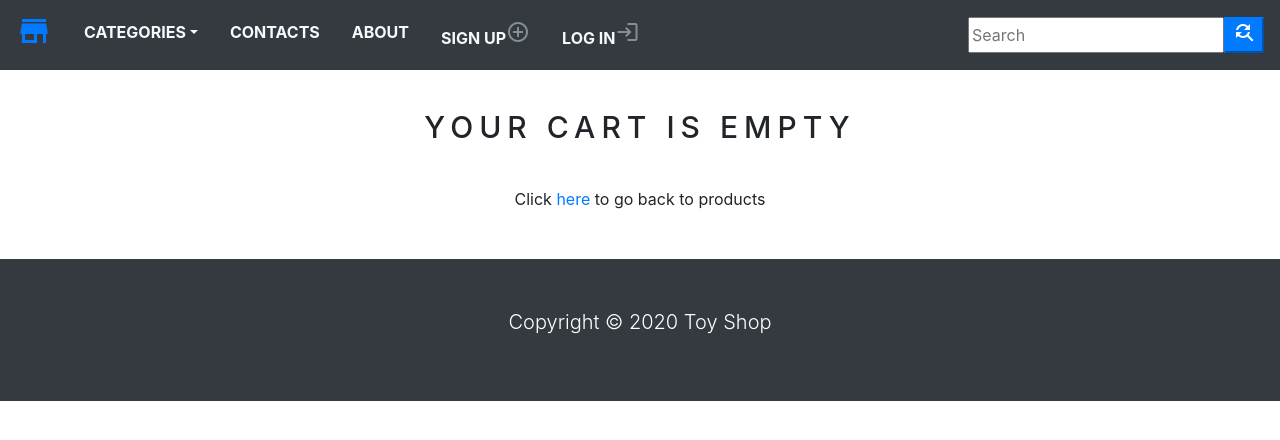
After one commit to michail82/ecommerce-project, a Django app: page /cart in a window 1280 px wide. The commit adds this page. Shown: the top 440 px of the page. Run offline with Django 3.2, Linux system fonts and the light colour scheme; tables that the repository leaves empty hold one stand-in row (values such as "Sample post"); some libraries are stand-ins or nearby versions.

Commit message:
initial commit

```diff
--- a/ecommerce/settings.py
+++ b/ecommerce/settings.py
@@ -38,6 +38,7 @@ INSTALLED_APPS = [
     'django.contrib.messages',
     'django.contrib.staticfiles',
     'shop',
+    'crispy_forms',
 ]
 
 MIDDLEWARE = [
@@ -63,6 +64,8 @@ TEMPLATES = [
                 'django.template.context_processors.request',
                 'django.contrib.auth.context_processors.auth',
                 'django.contrib.messages.context_processors.messages',
+                'shop.context_processors.menu_links',
+                'shop.context_processors.counter',
             ],
         },
     },
@@ -131,3 +134,5 @@ STATIC_ROOT = os.path.join(BASE_DIR, 'static')
 
 MEDIA_URL = '/media/'
 MEDIA_ROOT = os.path.join(BASE_DIR, 'static', 'media')
+
+CRISPY_TEMPLATE_PACK = 'bootstrap4'
--- a/ecommerce/static/css/base.css
+++ b/ecommerce/static/css/base.css
@@ -16,3 +16,12 @@ body {
     text-transform: uppercase;
     letter-spacing: .2em;
 }
+
+.errorlist li {
+    color: red;
+    font-weight: bold;
+}
+
+.custom_div {
+    margin-bottom: 20px !important
+}
--- /dev/null
+++ b/ecommerce/static/css/cart.css
@@ -0,0 +1,17 @@
+.cart-table {
+    min-width: 480px;
+    font-size: 14px;
+}
+
+.cart-thead {
+    font-weight: normal;
+    text-transform: uppercase;
+    letter-spacing: .2em;
+    background-color: #f8f9fa !important;
+
+}
+
+.cart-icon {
+    text-decoration: none;
+    color: #868e96;
+}
--- /dev/null
+++ b/shop/context_processors.py
@@ -0,0 +1,22 @@
+from .models import Category, Cart, CartItem
+from .views import _cart_id
+
+def counter(request):
+    item_count = 0
+    if 'admin' in request.path:
+        return {}
+    else:
+        try:
+            cart = Cart.objects.filter(cart_id=_cart_id(request))
+            cart_items = CartItem.objects.all().filter(cart=cart[:1])
+            for cart_item in cart_items:
+                item_count += cart_item.quantity
+        except Cart.DoesNotExist:
+            item_count = 0
+    return dict(item_count=item_count)
+
+
+
+def menu_links(request):
+    links = Category.objects.all()
+    return dict(links=links)
--- a/shop/templates/base.html
+++ b/shop/templates/base.html
@@ -13,6 +13,8 @@
     rel="stylesheet">
 
 <link rel="stylesheet" type="text/css" href="{% static 'css/base.css' %}" >
+<link rel="stylesheet" type="text/css" href="{% static 'css/cart.css' %}" >
+
 
     <style>
         .material-icons.md-36 { font-size: 36px; }
--- /dev/null
+++ b/shop/templates/cart.html
@@ -0,0 +1,132 @@
+{% extends 'base.html' %}
+
+{% load static %}
+
+{% block title %}
+
+
+{% endblock %}
+
+{% block content %}
+
+    {% if not cart_items %}
+    <div class="text-center">
+        <br>
+        <h1 class="text-center product_title">
+                Your cart is empty
+        </h1>
+        <br>
+        <p class="text-center">
+            Click <a href="{% url 'home' %}">here</a> to go back
+            to products
+         </p>
+    </div>
+
+    {% else %}
+    <div class="text-center">
+      <br>
+        <div class="text-center product_title">
+        Shopping Cart
+        </div>
+    </div>
+    <div class="row mx-auto">
+          <div class="col-12 col-sm-12 col-md-12 col-lg-6
+            text-center">
+        <table class="table cart-table">
+            <thead class="cart-thead">
+             <tr>
+                <th colspan="4">
+                    Yor Items
+                  </th>
+                </tr>
+            </thead>
+        {% for cart_item in cart_items %}
+        <tr>
+            <td>
+                <a href="{{ cart_item.product.get_url }}">
+                    <img src="{{cart_item.product.image.url}}" width="100" height="100">
+                </a>
+            </td>
+            <td class= "text-left">
+                {{cart_item.product.name}}
+                <br>
+                SKU: {{cart_item.product.id}}
+                <br>
+                Unit price: {{cart_item.product.price}}
+                <br>
+                Quantity: {{cart_item.quantity}} x
+                {{cart_item.product.price}}
+            </td>
+        <td>
+            ${{cart_item.sub_total}}
+        </td>
+        {% if cart_item.quantity < cart_item.product.stock %}
+        <td>
+            <a href="{% url 'add_cart' cart_item.product.id %}"><i class="
+            material-icons cart-icon">
+            add_shopping_cart</i></a>
+            <a href="{% url 'cart_remove' cart_item.product.id %}"><i class="
+            material-icons cart-icon">
+            remove_circle_outline</i></a>
+            <a href="{% url 'cart_remove_product' cart_item.product.id %}"><i class="material-icons
+            cart-icon">delete</i></a>
+        </td>
+        {% else %}
+        <td>
+            <a href="{% url 'cart_remove' cart_item.product.id %}"><i class="
+            material-icons cart-icon">
+            remove_circle_outline</i></a>
+            <a href="{% url 'cart_remove_product' cart_item.product.id %}"><i class="
+            material-icons cart-icon">delete</i></a>
+        </td>
+        {% endif %}
+    </tr>
+    {% endfor %}
+</table>
+    </div>
+    <div class="col-12 col-sm-12 col-md-12 col-lg-6
+    text-center">
+
+    <table class="table cart-table">
+        <thead class="cart-thead">
+            <tr>
+                <th colspan="4">
+                    Check Out
+                </th>
+            </tr>
+        </thead>
+        <tbody>
+            <tr>
+                <td>
+                    Please check yure cart before payment.
+                </td>
+            </tr>
+            <tr class="text-left">
+                <td>
+                    Your total bill is: <strong>
+                    ${{total}}</strong>
+                </td>
+            </tr>
+        </tbody>
+    </table>
+<div class="mx-auto">
+    <a href="{% url 'home' %}" style="text-decoration: none;">
+        <button type="button" class="btn btn-lg
+        btn-block bg-dark text-white">
+            Back to Products
+           </button>
+                </a>
+</div>
+
+
+           </div>
+        </div>
+    {% endif %}
+
+
+
+
+
+
+
+{% endblock %}
--- a/shop/templates/home.html
+++ b/shop/templates/home.html
@@ -32,7 +32,10 @@ Home
                 <div class="col-9 mx-auto col-md-6 col-lg-3">
                     <div class="card mb-4">
                         <div class="p-3">
-                            <img class="card-img-top" src="{{ product.image.url }}" alt="{{product.name}}">
+                            <a href="{{product.get_url}}"><img class="
+                                card-img-top" src="{{product.image.url}}"
+                                alt="{{product.name}}"></a>
+
                         </div>
 
 
--- a/shop/templates/navbar.html
+++ b/shop/templates/navbar.html
@@ -1,6 +1,6 @@
 <nav class="navbar navbar-expand-md navbar-light bg-dark">
 
-    <a href="#" class="navbar-brand"><i class=""></i></material-icons>
+    <a href="/" class="navbar-brand"><i class=""></i></material-icons>
     <i class="material-icons text-primary material-icons md-36">store</i></a>
 
     <button class="navbar-toggler bg-light" data-toggle="collapse" data-target="#navbar">
@@ -14,17 +14,37 @@
         text-uppercase font-weight-bold px-3 dropdown-toggle"
         data-toggle="dropdown" href="">Categories</a>
         <div class="dropdown-menu">
-            <a class="dropdown-item" href="">Category1</a>
-            <a class="dropdown-item" href="">Category2</a>
-            <a class="dropdown-item" href="">Category3</a>
-            <a class="dropdown-item" href="">Category4</a>
-            <a class="dropdown-item" href="">Category5</a>
+            <a class="dropdown-item" href="{% url 'home' %}">
+                All products</a>
+            {% for category in links %}
+            <a class="dropdown-item" href="{{category.get_url}}">
+                {{category.name}}</a>
+            {% endfor %}
 
         </div>
 
         </li>
-        <li class="nav-item"><a class="nav-link text-light text-uppercase font-weight-bold px-3 " href="">Contacts</a></li>
-        <li class="nav-item"><a class="nav-link text-light text-uppercase font-weight-bold px-3 " href="">About</a></li>
+        <li class="nav-item"><a class="nav-link text-light
+        text-uppercase font-weight-bold px-3 " href="">Contacts</a>
+        </li>
+        <li class="nav-item"><a class="nav-link text-light
+            text-uppercase font-weight-bold px-3 " href="">About</a>
+        </li>
+        <!-- Начало логина  -->
+        {% if request.user.is_authenticated and request.user.first_name %}
+        <li class="nav-item"><span class="nav-link text-light text-uppercase font-weight-bold px-3">Wellcome, {{ request.user.first_name }} <i class="material-icons cart-icon">account_circle</i></span></li>
+        <li class="nav-item"><a class="nav-link text-light text-uppercase font-weight-bold px-3" href="{% url 'signout' %}">Sign Out<i class="material-icons cart-icon">exit_to_app</i></a></li>
+        {% else %}
+        <li class="nav-item"><a class="nav-link text-light text-uppercase font-weight-bold px-3" href="{% url 'signup' %}">Sign Up<i class="material-icons cart-icon">add_circle_outline</i></a></li>
+        <li class="nav-item"><a class="nav-link text-light text-uppercase font-weight-bold px-3" href="{% url 'login' %}">Log in<i class="material-icons cart-icon">login</i></a></li>
+        {% endif %}
+        {% if item_count > 0 %}
+        <li class="nav-item"><a class="nav-link text-light
+        text-uppercase font-weight-bold px-3 " href="{% url 'cart_detail' %}">
+        <i class="material-icons cart-icon">add_shopping_cart</i>
+        ({{item_count}})
+    </a></li>
+        {% endif %}
     </ul>
 
     <form class="form-inline">
--- a/shop/urls.py
+++ b/shop/urls.py
@@ -3,6 +3,15 @@ from.import views
 
 urlpatterns = [
     path('', views.home, name='home'),
-    path('<slug:category_slug>', views.home, name='products_by_category'),
-    path('product/', views.product, name='product'),
+    path('category/<slug:category_slug>', views.home, name='products_by_category'),
+
+    path('category/<slug:category_slug>/<slug:product_slug>',
+    views.product, name='product_detail'),
+    path('cart', views.cart_detail, name='cart_detail'),
+    path('cart/add/<int:product_id>', views.add_cart, name='add_cart'),
+    path('cart/remove/<int:product_id>', views.cart_remove, name='cart_remove'),
+    path('cart/remove_product/<int:product_id>', views.cart_remove_product, name='cart_remove_product'),
+    path('account/create/', views.signUpView, name='signup'),
+    path('account/login/', views.loginView, name='login'),
+    path('account/signout/', views.signoutView, name='signout'),
 ]
--- a/shop/views.py
+++ b/shop/views.py
@@ -1,7 +1,13 @@
 from django.shortcuts import render
-from django.shortcuts import get_object_or_404
+from django.shortcuts import get_object_or_404 , redirect
 from .models import Category
-from .models import Product
+from .models import Product, CartItem
+from .models import Cart
+from django.core.exceptions import ObjectDoesNotExist
+from django.contrib.auth.models import Group, User
+from .forms import SignUpForm
+from django.contrib.auth.forms import AuthenticationForm
+from django.contrib.auth import login, authenticate, logout
 
 # Create your views here.
 
@@ -18,5 +24,100 @@ def home(request, category_slug=None):
     return render(request,'home.html', {'category':category_page,
     'products': products})
 
-def product(request):
-    return render(request, 'product.html')
+def product(request, category_slug, product_slug):
+    try:
+        product = Product.objects.get(category__slug=category_slug, slug=product_slug)
+    except Exception as e:
+        raise e
+    return render(request, 'product.html', {'product': product})
+
+def _cart_id(request):
+    cart = request.session.session_key
+    if not cart:
+        cart = request.session.create()
+    return cart
+
+def add_cart(request, product_id):
+    product = Product.objects.get(id=product_id)
+    try:
+        cart = Cart.objects.get(cart_id=_cart_id(request))
+    except Cart.DoesNotExist:
+        cart = Cart.objects.create(cart_id=_cart_id(request))
+        cart.save()
+    try:
+        cart_item = CartItem.objects.get(product=product, cart=cart)
+
+        if cart_item.quantity < cart_item.product.stock:
+           cart_item.quantity +=1
+           cart_item.save()
+    except CartItem.DoesNotExist:
+        cart_item = CartItem.objects.create(product=product,
+        quantity=1, cart = cart)
+        cart_item.save()
+
+    return redirect('cart_detail')
+
+def cart_detail(request, total=0, counter=0, cart_items=None):
+    try:
+        cart = Cart.objects.get(cart_id=_cart_id(request))
+        cart_items = CartItem.objects.filter(cart=cart, active=True)
+        for cart_item in cart_items:
+            total += (cart_item.product.price * cart_item.quantity)
+            counter += cart_item.quantity
+
+    except ObjectDoesNotExist:
+        pass
+
+    return render(request, 'cart.html', dict(cart_items=cart_items,
+     total=total, counter=counter))
+
+def cart_remove(request, product_id):
+    cart = Cart.objects.get(cart_id=_cart_id(request))
+    product = get_object_or_404(Product, id=product_id)
+    cart_item = CartItem.objects.get(product=product, cart=cart)
+    if cart_item.quantity > 1:
+        cart_item.quantity -= 1
+        cart_item.save()
+    else:
+        cart_item.delete()
+    return redirect('cart_detail')
+
+def cart_remove_product(request, product_id):
+    cart = Cart.objects.get(cart_id=_cart_id(request))
+    product = get_object_or_404(Product, id=product_id)
+    cart_item = CartItem.objects.get(product=product, cart=cart)
+    cart_item.delete()
+    return redirect ('cart_detail')
+
+def signUpView(request):
+    if request.method == 'POST':
+        form = SignUpForm(request.POST)
+        if form.is_valid():
+            form.save()
+            username = form.cleaned_data.get('username')
+            signup_user = User.objects.get(username=username)
+            user_group = Group.objects.get(name='User')
+            user_group.user_set.add(signup_user)
+    else:
+        form = SignUpForm()
+    return render(request,'signup.html', {'form': form})
+
+def loginView(request):
+    if request.method == 'POST':
+        form = AuthenticationForm(data=request.POST)
+        if form.is_valid():
+            username = request.POST['username']
+            password = request.POST['password']
+            user = authenticate(username=username, password=password)
+            if user is not None:
+                login(request, user)
+                return redirect('home')
+            else:
+                return redirect('signup')
+    else:
+        form = AuthenticationForm()
+    return render(request, 'login.html', {'form': form})
+
+def signoutView(request):
+    logout(request)
+    return redirect('login')
```
Also changed, not shown: shop/forms.py (added, +13 -0 lines), shop/models.py (+31 -0 lines), shop/templates/login.html (added, +48 -0 lines), shop/templates/product.html (+10 -9 lines), shop/templates/signup.html (added, +45 -0 lines), shop/migrations/0003_cart_cartitem.py (added).
